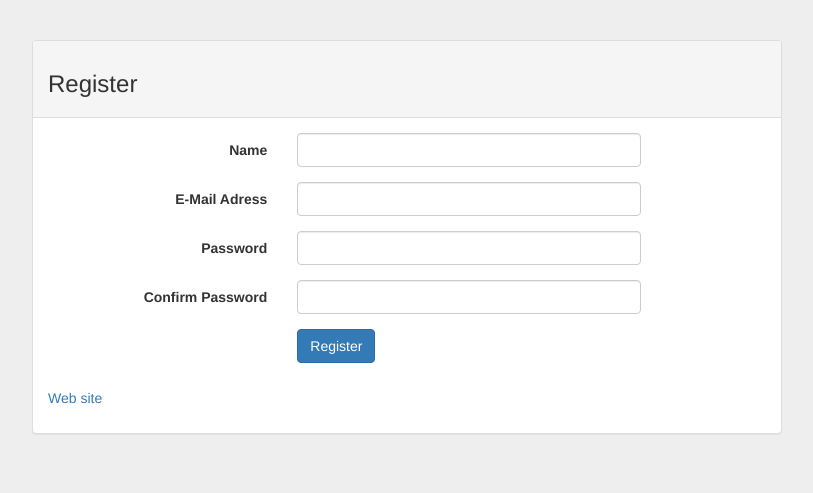
After one commit to ellagortsinskaja/newsportal, a PHP site: page /view/formRegister.php in a window 1280 px wide. The commit adds this page. Shown: the top 493 px of the page, without its empty margins (233-1046 px from the left). Run offline with PHP 8.4, Linux system fonts and the light colour scheme.

Commit message:
newsportal 5sprint

```diff
--- a/route/routing.php
+++ b/route/routing.php
@@ -34,9 +34,12 @@ elseif($path == 'insertcomment' and isset($_GET['comment'],$_GET['id']))
 elseif ($path == 'registerForm' ) {
 	//form register
 
-	$response = Controller::registerUser();
+	$response = Controller::registerForm();
 
 }
+ elseif ($path == 'registerAnswer' ) {
+ 	$response = Controller::registerUser();
+ }
 else{
 
 	$response = Controller::error404();
--- /dev/null
+++ b/view/formRegister.php
@@ -0,0 +1,59 @@
+<!DOCTYPE html>
+<html>
+<head>
+<meta charset="utf-8">
+<title>Register User</title>
+<link href="public/css/bootstrap.min.css" rel="stylesheet">
+<link href="public/css/login.css" rel="stylesheet">
+</head>
+<body>
+<div class="container">
+<div class="row">
+<div class="col-md-8 col-md-offset-2">
+<div class="panel panel-default">
+<div class="panel-heading"><h3>Register</h3></div>
+<div class="panel-body">
+<form class="form-horizontal" role="form" method="POST" action="registerAnswer">
+<div class="form-group">
+<label for="name" class="col-md-4 control-label">Name</label>
+<div class="col-md-6">
+<input id="name" type="text" class="form-control" name="name" value=""required-autofocus>
+</div>
+</div>
+<div class="form-group">
+<label for="email" class="col-md-4 control-label">E-Mail Adress</label>
+<div class="col-md-6">
+<input id="email" type="email" class="form-control" name="email" value=" "required>
+</div>
+</div>
+
+<div class="form-group">
+<label for="password" class="col-md-4 control-label">Password</label>
+<div class="col-md-6">
+<input id="password" type="password" class="form-control" name="password" required>
+</div>
+</div>
+<div class="form-group">
+<label for="password-confirm" class="col-md-4 control-label">Confirm Password</label>
+<div class="col-md-6">
+<input id="password-confirm" type="password" class="form-control" name="confirm" required>
+</div>
+</div>
+<div class="form-group">
+<div class="col-md-6 col-md-offset-4">
+<button type="submit" class="btn btn-primary" name="save">
+Register
+</button>
+</div>
+</div>
+
+<p style="padding-top:10px;"><a href="./">Web site</a></p>
+</form>
+</div>
+</div>
+</div>
+</div>
+</div>
+
+</body>
+</html>
```
Also changed, not shown: answerRegister.php (added, +29 -0 lines), controller/Controller.php (+5 -5 lines), model/Register.php (+12 -8 lines), model/answerRegister.php (added, +29 -0 lines), view/answerRegister.php (added, +29 -0 lines), admin/modelAdmin/modelAdmin.php (line endings or trailing spaces).
